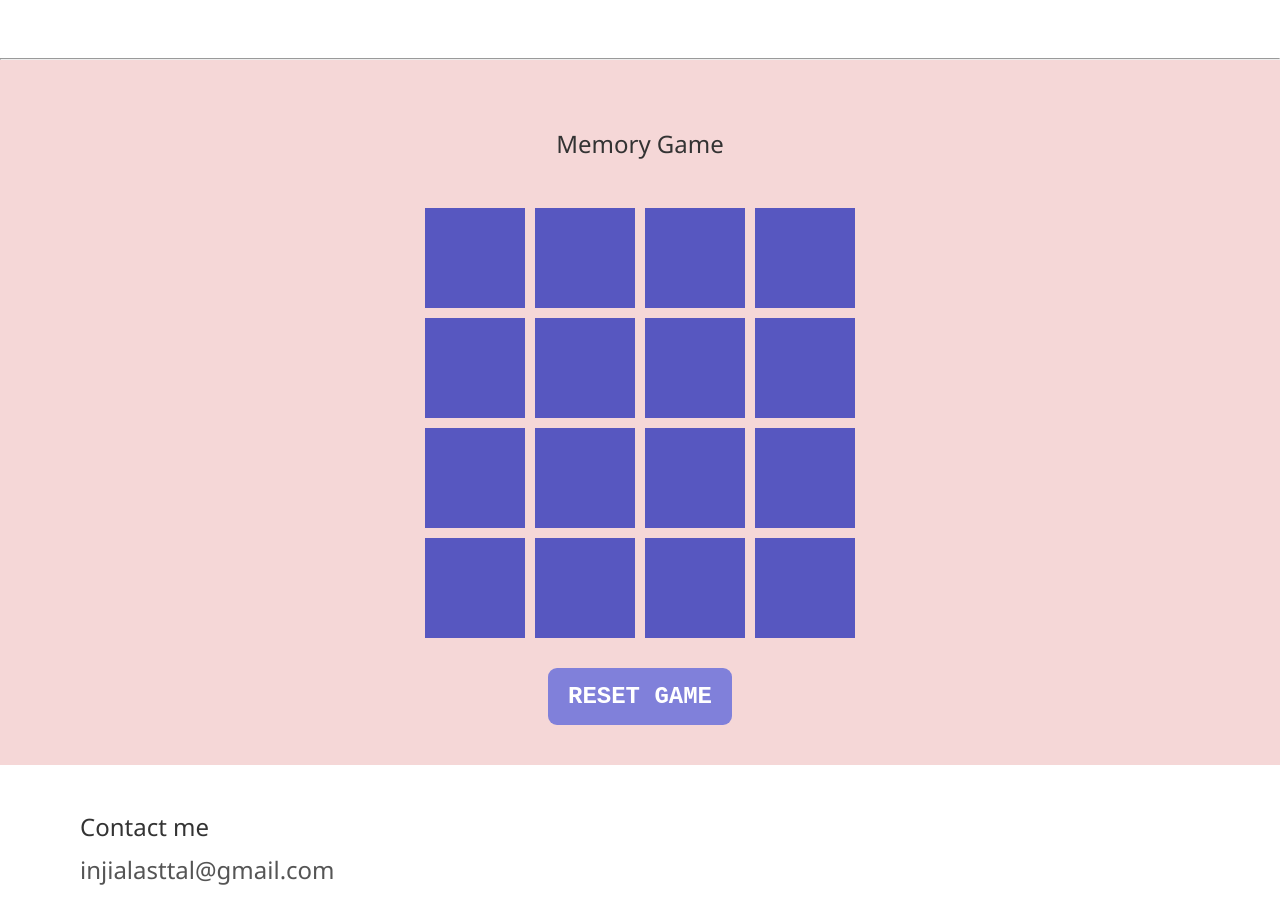
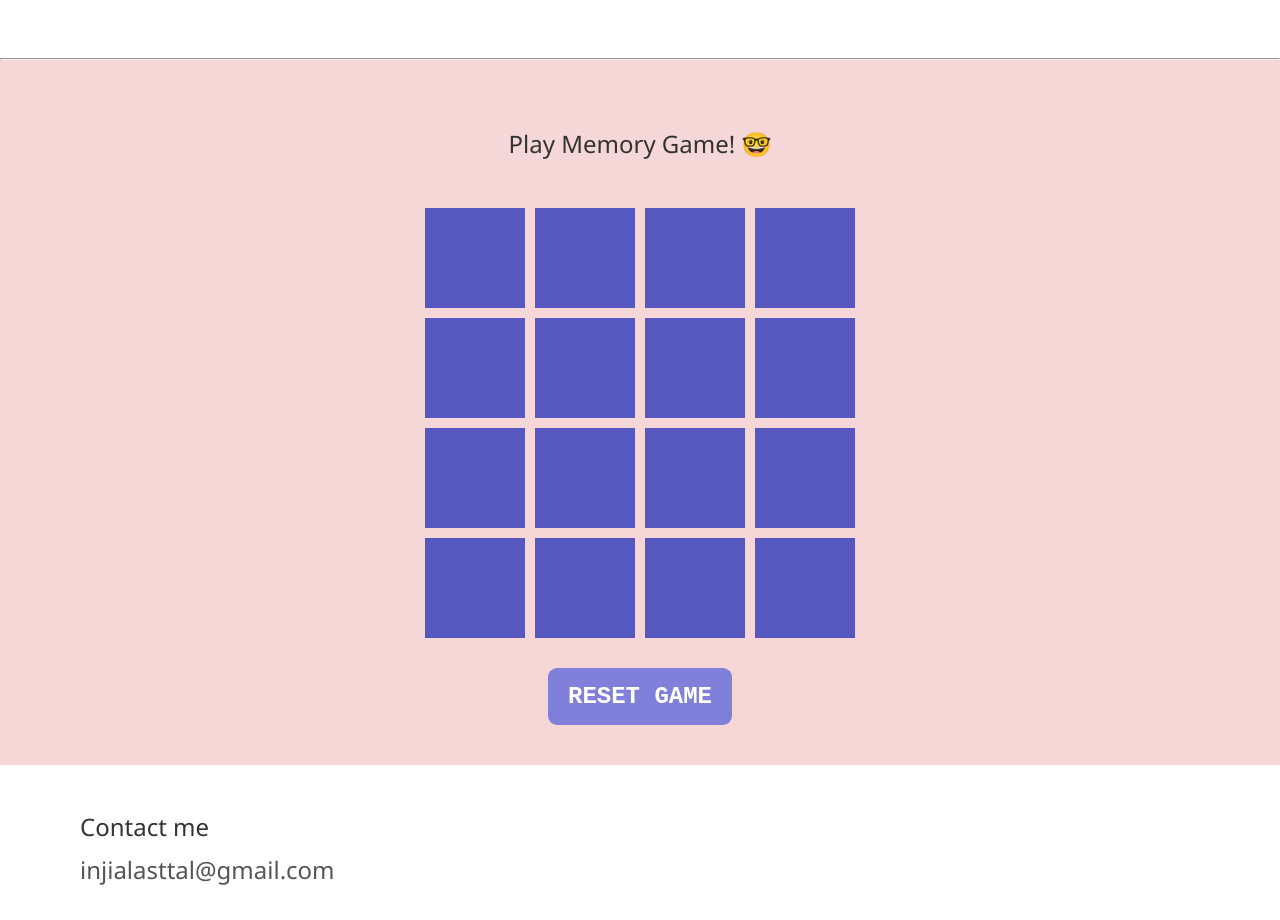
Before and after one commit to injika/About, a plain HTML site: page index.html in a window 1280 px wide. Shown: the part 1179-2099 px from the top of the page. Drawn offline with Linux system fonts and the light colour scheme.

Commit message:
Update index.html

```diff
--- a/index.html
+++ b/index.html
@@ -35,7 +35,7 @@
 <br>
 <hr>
 <div class="container">
-  <h2>Memory Game</h2>
+  <h2>Play Memory Game! 🤓</h2>
   <div class="game"></div>
   <button class="reset">Reset Game</button>
   <audio id="bgMusic" src="cheerful-whistling.mp3" loop></audio>
```
